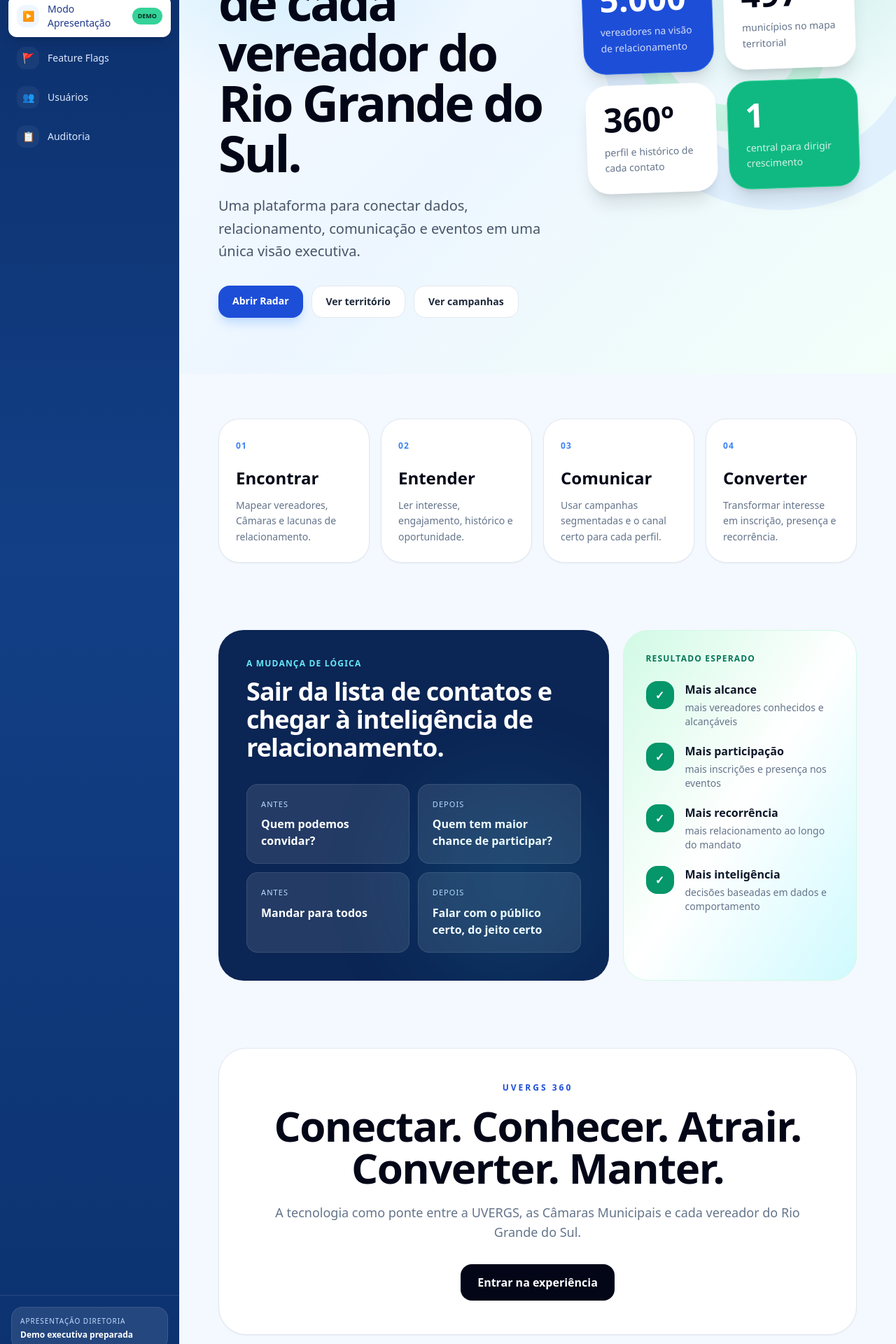
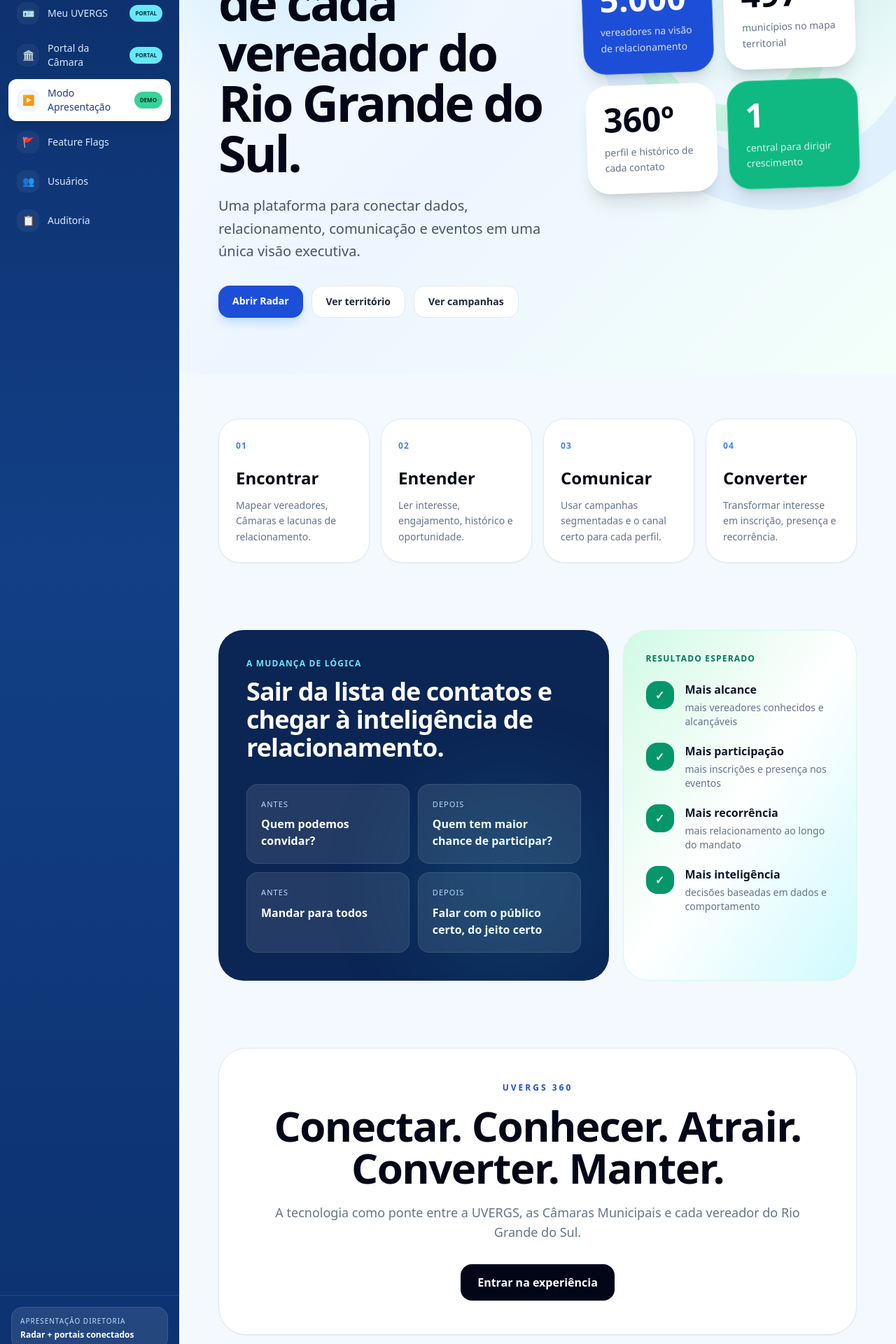
Before and after one commit to Wspinheiro111/uvergs-360, a Next.js app in the folder apps/web/: page /admin/growth/presentation in a window 1280 px wide. Shown: the part 380-2300 px from the top of the page at 70% size. Built offline with nearby package versions, Linux system fonts and the light colour scheme.

Commit message:
feat(demo): integrar portais na navegacao executiva

```diff
--- a/apps/web/src/app/admin/layout.tsx
+++ b/apps/web/src/app/admin/layout.tsx
@@ -9,7 +9,9 @@ const navItems = [
   { href: "/admin/growth/territory", label: "Território RS", icon: "🗺️" },
   { href: "/admin/growth/campaigns", label: "Campanhas", icon: "🎯" },
   { href: "/admin/growth/profile", label: "Perfil 360º", icon: "✨" },
-  { href: "/admin/growth/presentation", label: "Modo Apresentação", icon: "▶" },
+  { href: "/portal/vereador", label: "Meu UVERGS", icon: "🪪", badge: "PORTAL" },
+  { href: "/portal/camara", label: "Portal da Câmara", icon: "🏛️", badge: "PORTAL" },
+  { href: "/admin/growth/presentation", label: "Modo Apresentação", icon: "▶", badge: "DEMO" },
   { href: "/admin/flags", label: "Feature Flags", icon: "🚩" },
   { href: "/admin/users", label: "Usuários", icon: "👥" },
   { href: "/admin/audit", label: "Auditoria", icon: "📋" },
@@ -35,7 +37,7 @@ export default function AdminLayout({ children }: { children: React.ReactNode })
               <Link key={item.href} href={item.href} className={`group flex items-center gap-3 px-3 py-2.5 rounded-xl text-sm font-medium transition-all ${active ? "bg-white text-blue-900 shadow-lg" : "text-blue-100 hover:bg-white/10 hover:text-white"}`}>
                 <span className={`w-8 h-8 rounded-xl flex items-center justify-center text-sm ${active ? "bg-blue-50" : "bg-white/5 group-hover:bg-white/10"}`}>{item.icon}</span>
                 <span className="flex-1">{item.label}</span>
-                {item.label === "Modo Apresentação" && <span className="text-[9px] font-bold rounded-full bg-emerald-400 text-emerald-950 px-2 py-0.5">DEMO</span>}
+                {item.badge && <span className={`text-[8px] font-black rounded-full px-2 py-0.5 ${item.badge === "DEMO" ? "bg-emerald-400 text-emerald-950" : "bg-cyan-300 text-cyan-950"}`}>{item.badge}</span>}
               </Link>
             );
           })}
@@ -44,7 +46,7 @@ export default function AdminLayout({ children }: { children: React.ReactNode })
         <div className="p-4 border-t border-white/10">
           <div className="rounded-2xl bg-white/10 border border-white/10 p-3">
             <p className="text-[10px] uppercase tracking-widest text-blue-200">Apresentação diretoria</p>
-            <p className="text-xs text-white font-semibold mt-1">Demo executiva preparada</p>
+            <p className="text-xs text-white font-semibold mt-1">Radar + portais conectados</p>
           </div>
           <p className="text-[10px] text-blue-300 mt-3">W9 Sistemas · UVERGS 360</p>
         </div>
```
